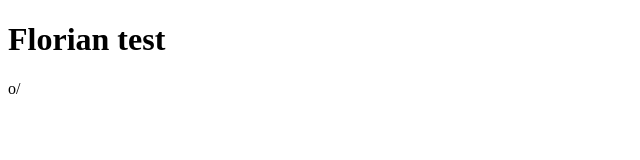
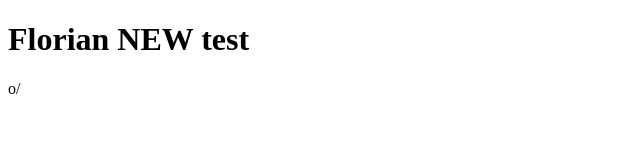
Before and after one commit to florianpialoux/learn-k8-essential-tools, a plain HTML site: page devspace/apache_test/public-html/index.html in a window 1280 px wide. Shown: the whole page, without its empty margins (0-640 px from the left). Drawn offline with Linux system fonts and the light colour scheme.

Commit message:
clean up

```diff
--- a/apache_test/public-html/index.html
+++ b/devspace/apache_test/public-html/index.html
@@ -2,7 +2,7 @@
 <html>
 <body>
 
-<h1>Florian test</h1>
+<h1>Florian NEW test</h1>
 
 <p>o/</p>
 
```
Also changed, not shown: 3 other files.
